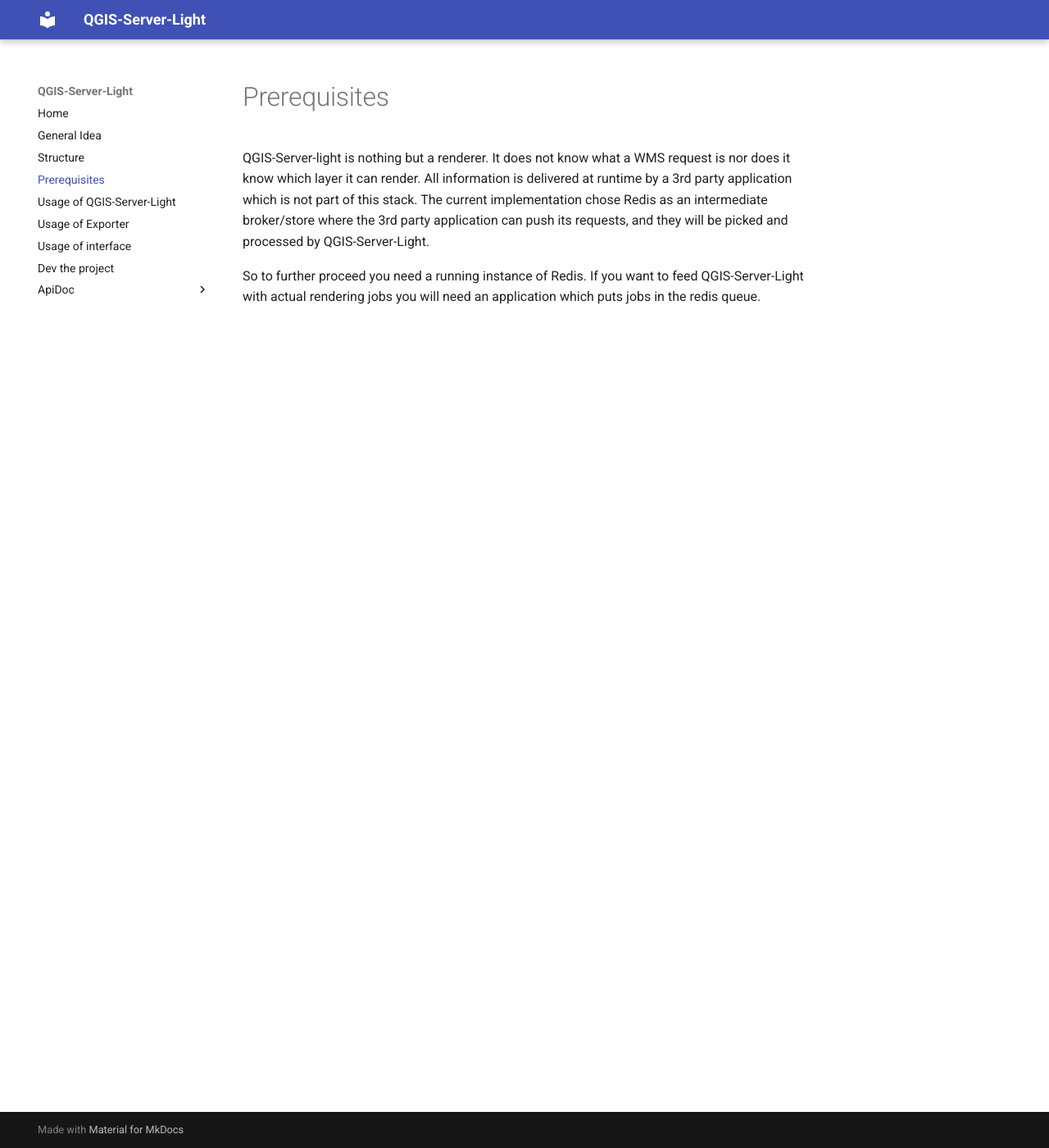
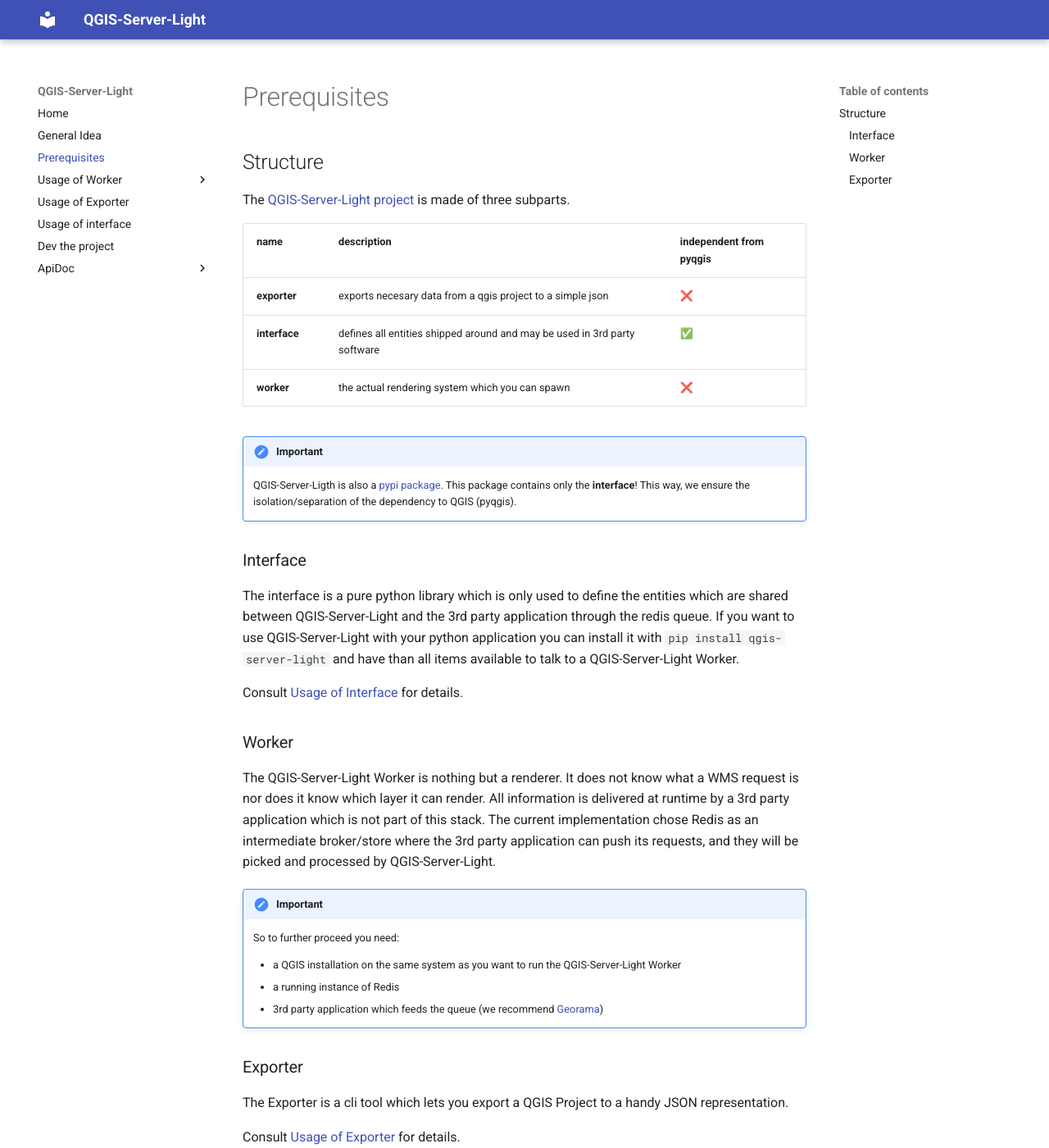
Before and after one commit to opengisch/qgis-server-light, an MkDocs documentation site: the page built from docs/src/prerequisites.md, in a window 1280 px wide and 1400 px high. Shown: the whole window at 82% size. Built offline with MkDocs 1.6.1 and Material for MkDocs 9.7.7, drawn with Linux system fonts in a browser that asks for light colours.

Commit message:
refine, add docs

```diff
--- a/docs/mkdocs.yml
+++ b/docs/mkdocs.yml
@@ -3,9 +3,11 @@
 nav:
   - index.md
   - General Idea: general_idea.md
-  - Structure: structure.md
   - Prerequisites: prerequisites.md
-  - Usage of QGIS-Server-Light: usage.qsl.md
+  - Usage of Worker:
+    - CLI: usage.worker.cli.md
+    - Local: usage.worker.local.md
+    - Docker: usage.worker.docker.md
   - Usage of Exporter: usage.exporter.md
   - Usage of interface: usage.interface.md
   - Dev the project: dev.md
--- a/docs/src/prerequisites.md
+++ b/docs/src/prerequisites.md
@@ -1,8 +1,44 @@
-QGIS-Server-light is nothing but a renderer. It does not know what a WMS request is nor
+## Structure
+
+The [QGIS-Server-Light project](https://github.com/opengisch/qgis-server-light) is made of three subparts.
+
+| name          | description                                                               | independent from pyqgis |
+|---------------|---------------------------------------------------------------------------|-------------------------|
+| **exporter** | exports necesary data from a qgis project to a simple json                | ❌                       |
+| **interface**     | defines all entities shipped around and may be used in 3rd party software | ✅                       |
+| **worker**      | the actual rendering system which you can spawn                           | ❌                       |
+
+!!! important
+    QGIS-Server-Ligth is also a [pypi package](https://pypi.org/project/qgis-server-light/).
+    This package contains only the **interface**! This way, we ensure the isolation/separation of
+    the dependency to QGIS (pyqgis).
+
+### Interface
+
+The interface is a pure python library which is only used to define the entities which are shared between
+QGIS-Server-Light and the 3rd party application through the redis queue. If you want to use QGIS-Server-Light
+with your python application you can install it with `pip install qgis-server-light` and have than all items
+available to talk to a QGIS-Server-Light Worker.
+
+Consult [Usage of Interface](usage.interface.md) for details.
+
+### Worker
+
+The QGIS-Server-Light Worker is nothing but a renderer. It does not know what a WMS request is nor
 does it know which layer it can render. All information is delivered at runtime by a
 3rd party application which is not part of this stack. The current implementation chose
 Redis as an intermediate broker/store where the 3rd party application can push its
 requests, and they will be picked and processed by QGIS-Server-Light.
 
-So to further proceed you need a running instance of Redis. If you want to feed QGIS-Server-Light
-with actual rendering jobs you will need an application which puts jobs in the redis queue.
+!!! important
+    So to further proceed you need:
+
+    - a QGIS installation on the same system as you want to run the QGIS-Server-Light Worker
+    - a running instance of Redis
+    - 3rd party application which feeds the queue (we recommend [Georama](https://docs.georama.io))
+
+### Exporter
+
+The Exporter is a cli tool which lets you export a QGIS Project to a handy JSON representation.
+
+Consult [Usage of Exporter](usage.exporter.md) for details.
--- /dev/null
+++ b/requirements.dev.txt
@@ -0,0 +1 @@
+hupper
```
Also changed, not shown: docs/src/dev.md (+12 -9 lines), docs/src/general_idea.md (+1 -1 lines), docs/src/structure.md (deleted, +0 -7 lines), docs/src/usage.worker.cli.md (added, +12 -0 lines), docs/src/usage.worker.docker.md (renamed from docs/src/usage.qsl.md, +1 -1 lines), docs/src/usage.worker.local.md (added, +51 -0 lines), requirements.test.txt (added, +1 -0 lines), README.md, 4 other files.
